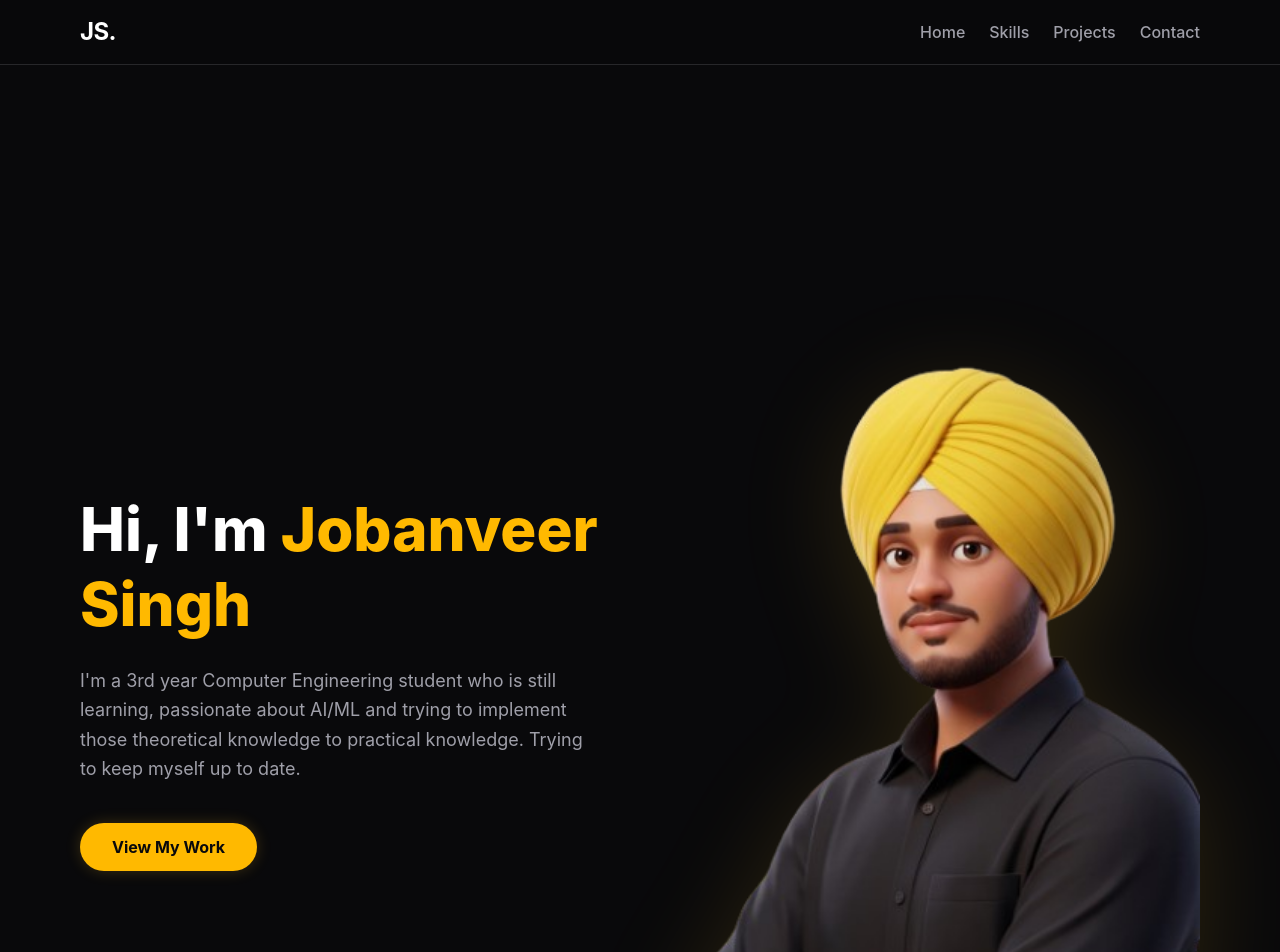
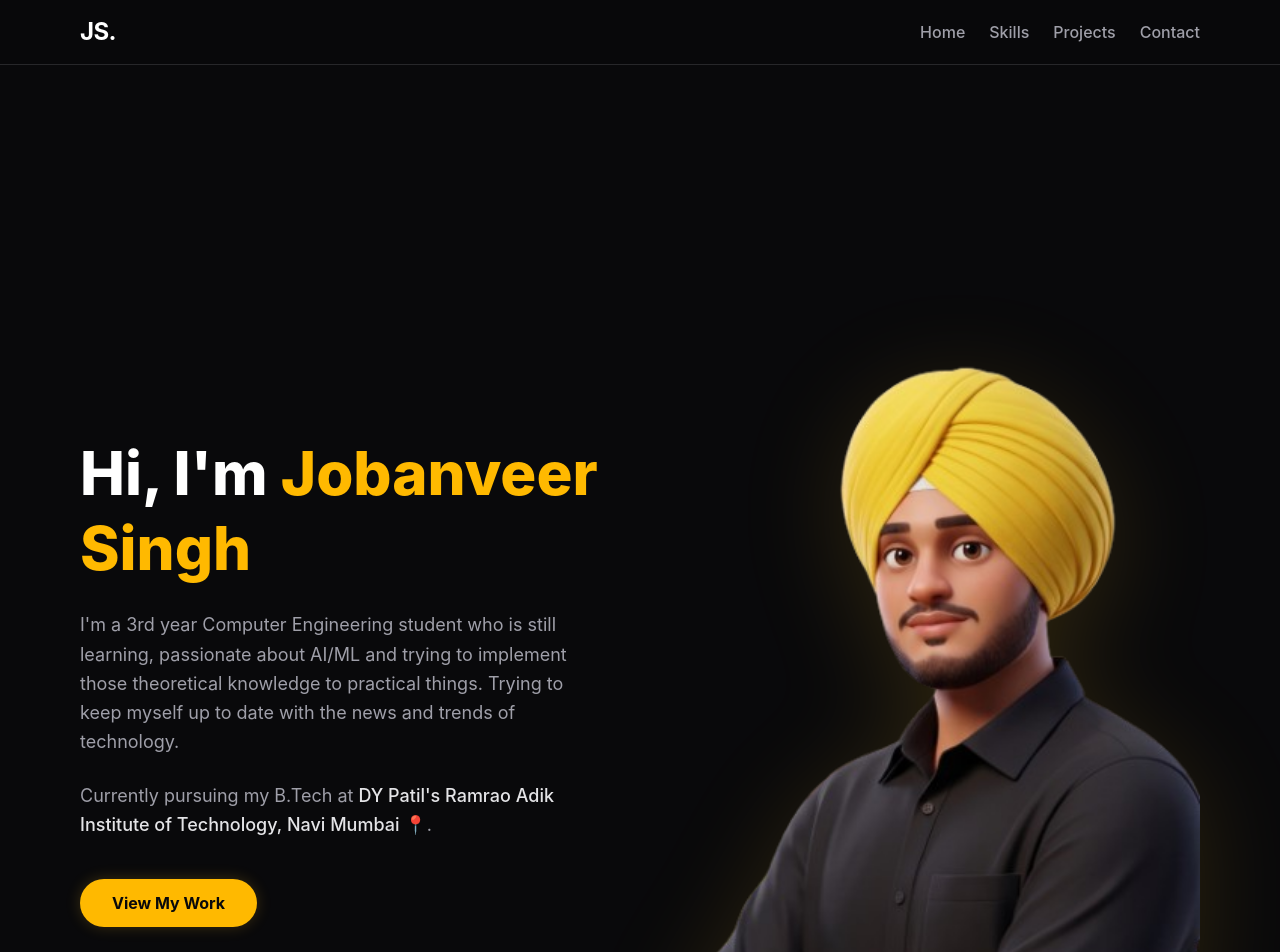
Before and after one commit to jobanveer2005/Jobanveer-Portfolio, a React (Vite) app: page / in a window 1280 px wide. Shown: the top 952 px of the page. Built offline with nearby package versions, Linux system fonts and the light colour scheme.

Commit message:
Added college name to hero section

```diff
--- a/src/App.jsx
+++ b/src/App.jsx
@@ -49,7 +49,10 @@ const Hero = () => (
           Hi, I'm <span className="text-amber-400">Jobanveer Singh</span>
         </h1>
         <p className="text-lg text-zinc-400 leading-relaxed max-w-lg mx-auto md:mx-0">
-          I'm a 3rd year Computer Engineering student who is still learning, passionate about AI/ML and trying to implement those theoretical knowledge to practical knowledge. Trying to keep myself up to date.
+          I'm a 3rd year Computer Engineering student who is still learning, passionate about AI/ML and trying to implement those theoretical knowledge to practical things. Trying to keep myself up to date with the news and trends of technology.
+        </p>
+        <p className="text-lg text-zinc-400 leading-relaxed max-w-lg mx-auto md:mx-0">
+          Currently pursuing my B.Tech at <span className="text-zinc-200 font-medium">DY Patil's Ramrao Adik Institute of Technology, Navi Mumbai 📍</span>.
         </p>
         <div className="pt-4">
           <a href="#projects" className="inline-block bg-amber-400 text-zinc-950 px-8 py-3 rounded-full font-bold shadow-[0_0_15px_rgba(251,191,36,0.2)] hover:shadow-[0_0_25px_rgba(251,191,36,0.4)] hover:-translate-y-1 transition-all duration-300">
```
